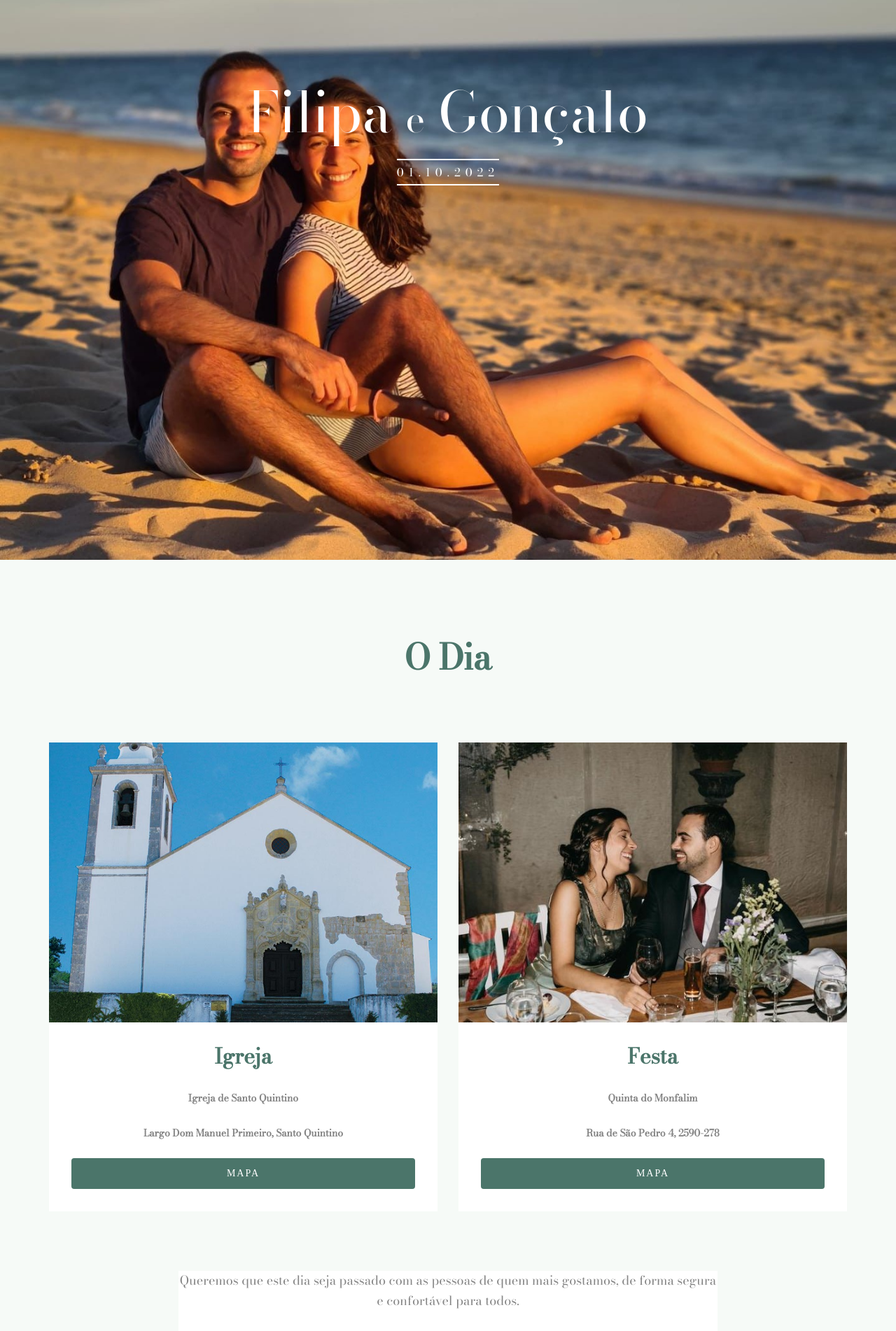
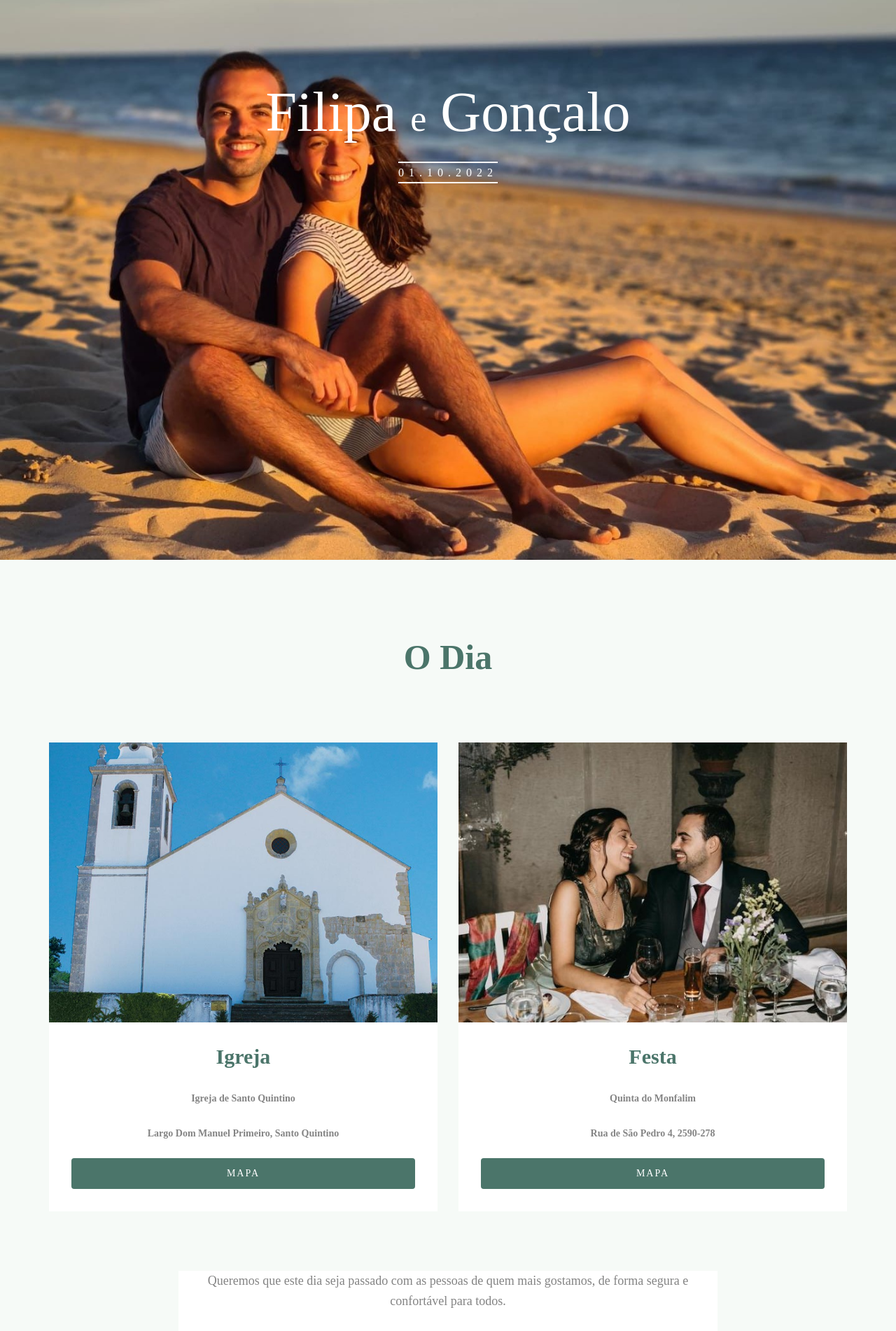
Before and after one commit to bubas3000/sitepipa, a PHP site: page /index.html in a window 1280 px wide. Shown: the top 1902 px of the page at 70% size. Run offline with PHP 8.4, Linux system fonts and the light colour scheme; some libraries are stand-ins or nearby versions.

Commit message:
Add files via upload

```diff
--- a/css/style.css
+++ b/css/style.css
@@ -13,7 +13,7 @@
 *
 * ======================================================= */
 body {
-  font-family: "Bodoni Moda";
+  font-family: "Alice";
   line-height: 1.6;
   font-size: 16px;
   background: #fff;
@@ -42,12 +42,12 @@ p, ul, ol {
   margin-bottom: 1.5em;
   font-size: 16px;
   color: #848484;
-  font-family: "Bodoni Moda";
+  font-family: "Alice";
 }
 
 h1, h2, h3, h4, h5, h6 {
   color: #4B756A;
-  font-family: "Bodoni Moda";
+  font-family: "Alice";
   font-weight: 300;
   margin: 0 0 30px 0;
 }
```
Also changed, not shown: index.php (+4 -3 lines).
